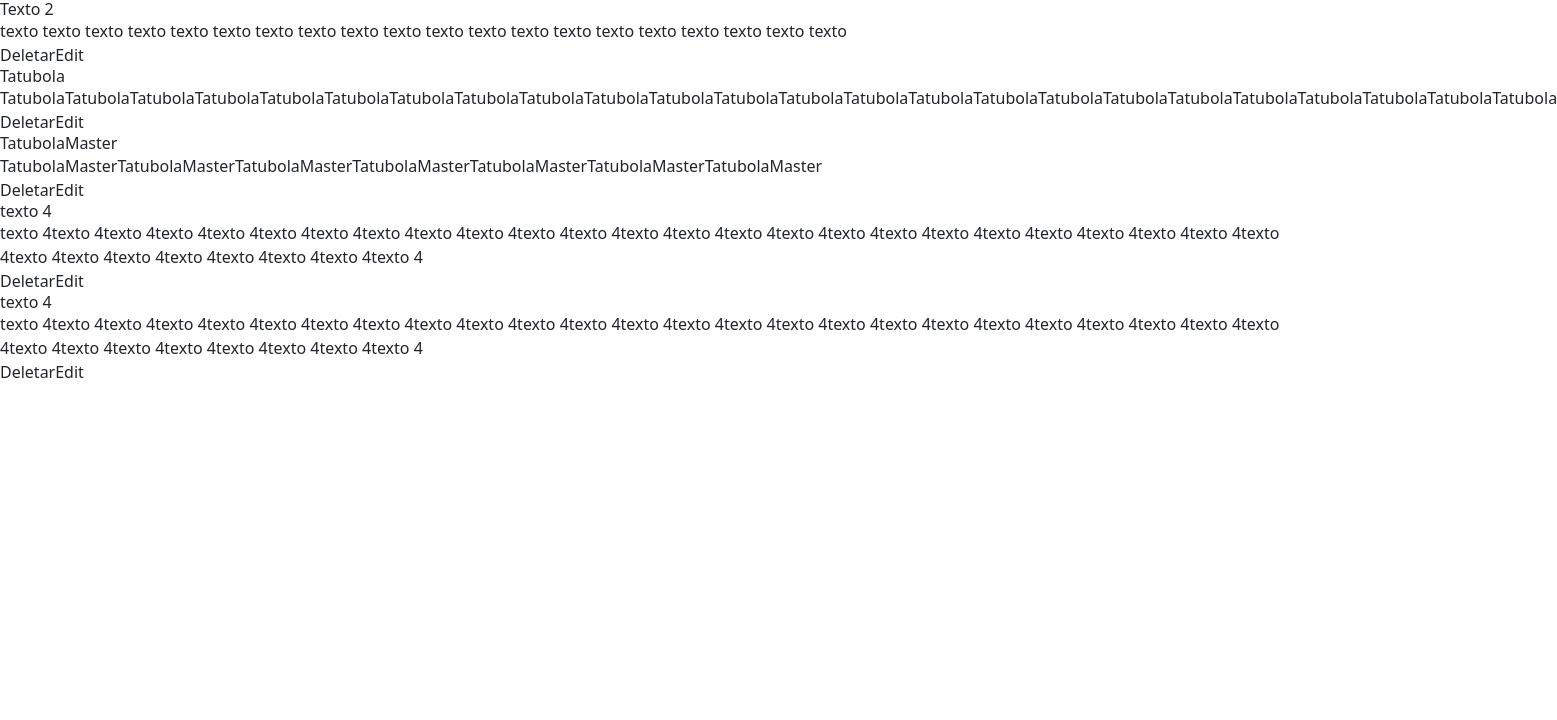
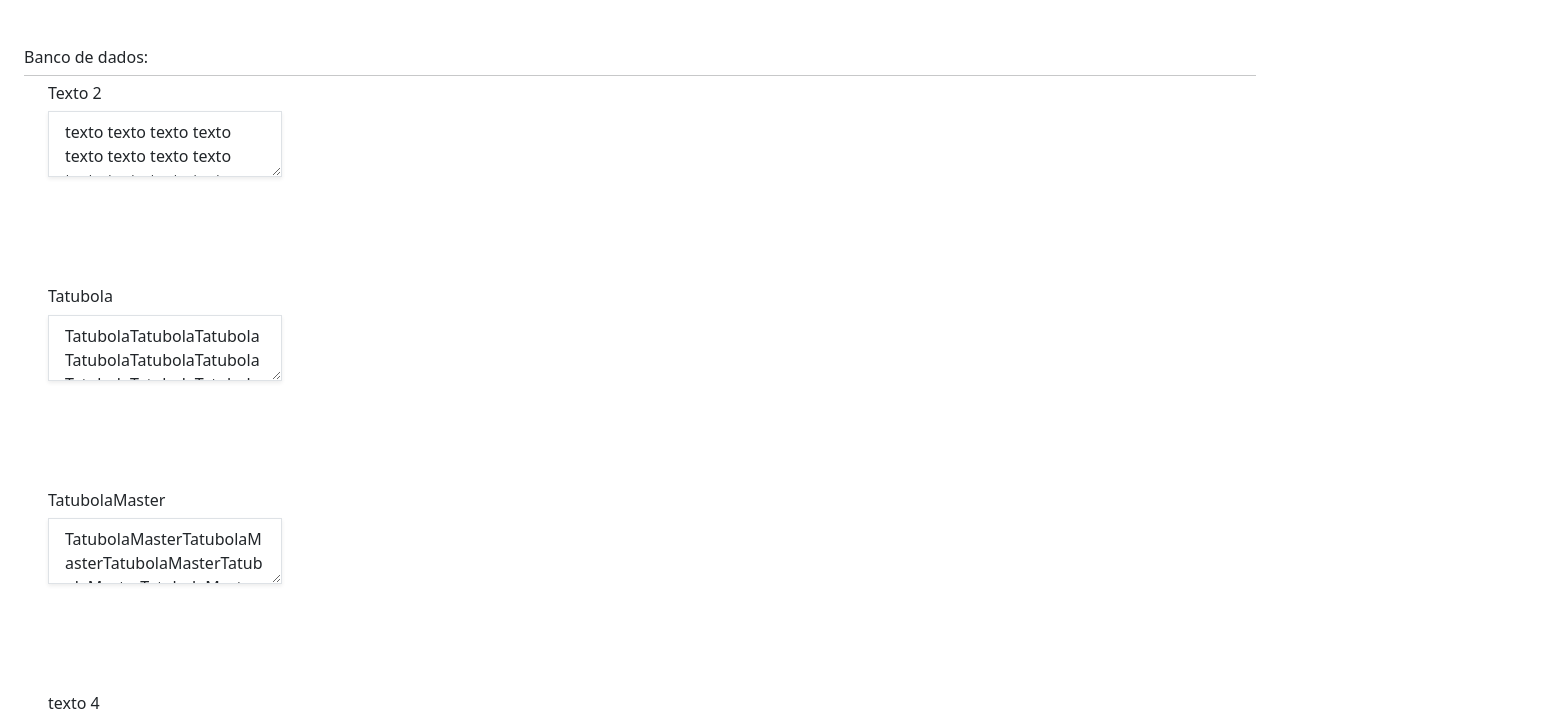
Before and after one commit to santanafx/blog-ApiRest, a React (Vite) app: page /data in a window 1280 px wide. Shown: the top 720 px of the page, 1557 px wide, since content can reach past the window. Built offline with nearby package versions, Linux system fonts and the light colour scheme; data requests are answered from the project's data file.

Commit message:
Atualizado aparência de Data.jsx

```diff
--- a/src/pages/Data.jsx
+++ b/src/pages/Data.jsx
@@ -20,20 +20,22 @@ export const Data = () => {
   };
 
   return (
-    <section>
+    <section className="mt-5 max-w-screen-xl mx-auto px-4 text-gray-600 md:px-8">
       {data !== undefined ? (
-        <>
+        <section>
+            <h1 className="text-4xl">Banco de dados:</h1>
+            <hr className="mt-2"/>
           {data.map((element) => (
-            <div key={element.id}>
+            <div key={element.id} className="mt-2 mb-5 max-w-screen-xl mx-auto px-4 text-gray-600 md:px-8">
               <h1>{element.title}</h1>
               <div>
-                <p>{element.text}</p>
+              <textarea className="w-full mt-2 h-36 px-3 py-2 resize-none appearance-none bg-transparent outline-none border focus:border-indigo-600 shadow-sm rounded-lg" defaultValue={element.text}></textarea>
               </div>
-              <button onClick={() => handleDelete(element.id)}>Deletar</button>
-              <button onClick={() => navigate(`/updateData/${element.id}`)}>Edit</button>
+              <button className="mt-3 mr-3 px-4 py-2 text-white font-medium bg-indigo-600 hover:bg-indigo-500 active:bg-indigo-600 rounded-lg duration-150" onClick={() => handleDelete(element.id)}>Deletar</button>
+              <button className="mt-3 mr-3 px-4 py-2 text-white font-medium bg-indigo-600 hover:bg-indigo-500 active:bg-indigo-600 rounded-lg duration-150" onClick={() => navigate(`/updateData/${element.id}`)}>Edit</button>
             </div>
           ))}
-        </>
+        </section>
       ) : (
         "Loading..."
       )}
```
